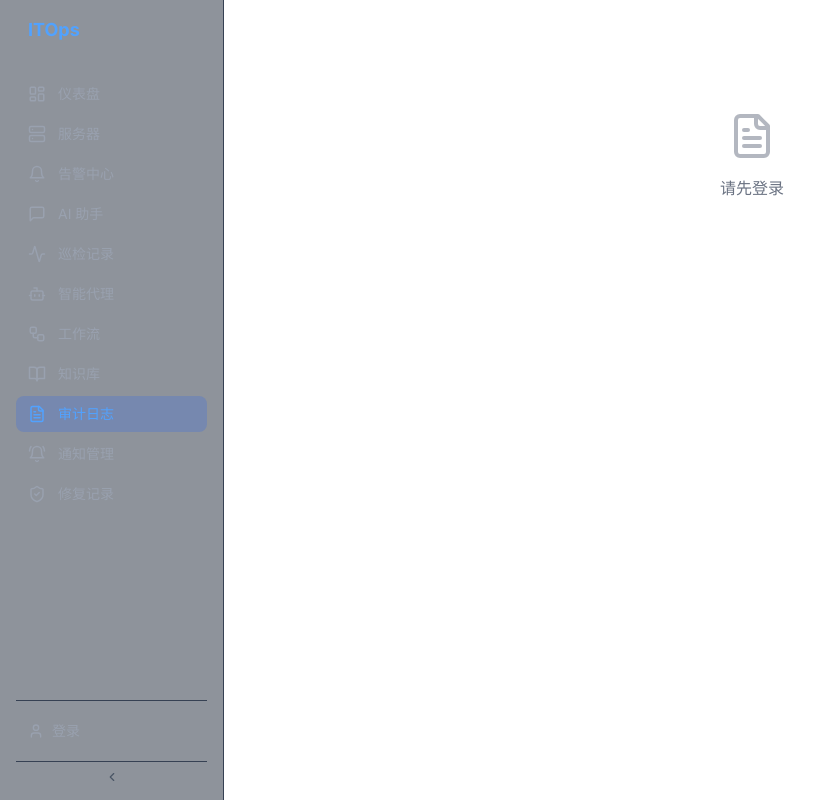
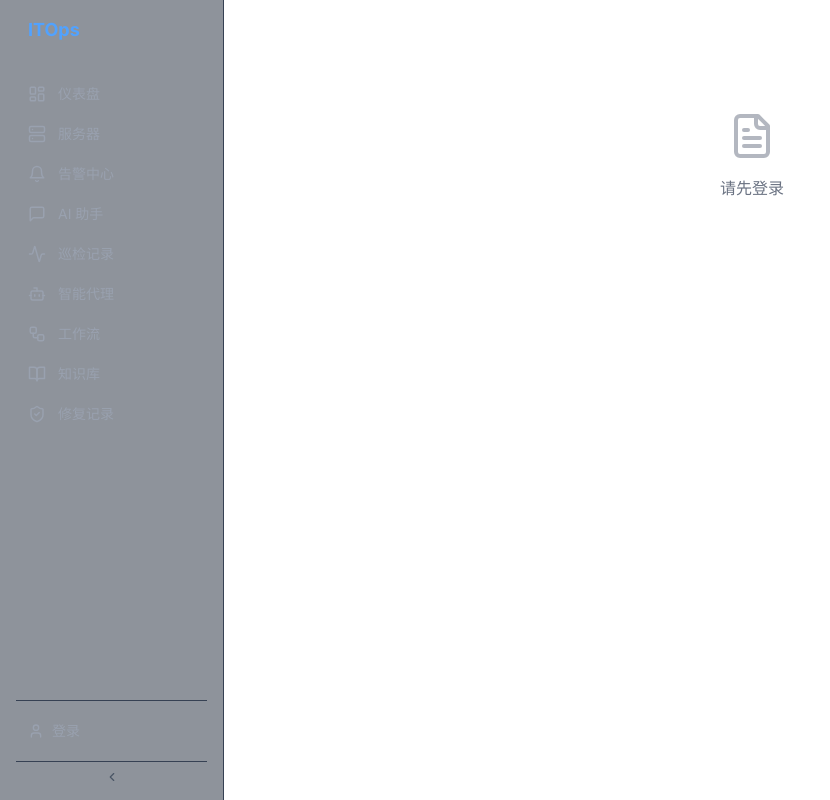
Before and after one commit to okudhdheheuus/Python_AIops, a Next.js app in the folder frontend-next/: page /audit in a window 1280 px wide. Shown: the whole page, without its empty margins (0-830 px from the left). Built offline with nearby package versions, Linux system fonts and the light colour scheme.

Commit message:
fix: 非管理员访问审计日志/通知管理不再显示403，改为友好提示
- 侧边栏对非admin隐藏审计日志、通知管理菜单项
- 对应页面添加角色检查，非admin显示友好提示而非403错误

```diff
--- a/frontend-next/src/app/audit/page.tsx
+++ b/frontend-next/src/app/audit/page.tsx
@@ -16,7 +16,7 @@ interface AuditLog {
 }
 
 export default function AuditPage() {
-  const { token, authFetch } = useAuth();
+  const { token, user, authFetch } = useAuth();
   const [logs, setLogs] = useState<AuditLog[]>([]);
   const [loading, setLoading] = useState(false);
   const [error, setError] = useState<string | null>(null);
@@ -75,6 +75,15 @@ export default function AuditPage() {
       <div className="p-8 text-center text-gray-500 mt-20">
         <FileText size={48} className="mx-auto mb-4 opacity-50" />
         <p>请先登录</p>
+      </div>
+    );
+
+  if (user?.role !== "admin")
+    return (
+      <div className="p-8 text-center text-gray-500 mt-20">
+        <FileText size={48} className="mx-auto mb-4 opacity-50" />
+        <p className="text-gray-400">审计日志仅限管理员查看</p>
+        <p className="text-xs text-gray-600 mt-2">演示环境不支持此功能</p>
       </div>
     );
 
--- a/frontend-next/src/app/notifications/page.tsx
+++ b/frontend-next/src/app/notifications/page.tsx
@@ -198,6 +198,15 @@ export default function NotificationsPage() {
       <div className="p-8 text-center text-gray-500 mt-20">
         <BellRing size={48} className="mx-auto mb-4 opacity-50" />
         <p>请先登录</p>
+      </div>
+    );
+
+  if (user?.role !== "admin")
+    return (
+      <div className="p-8 text-center text-gray-500 mt-20">
+        <BellRing size={48} className="mx-auto mb-4 opacity-50" />
+        <p className="text-gray-400">通知管理仅限管理员配置</p>
+        <p className="text-xs text-gray-600 mt-2">演示环境不支持此功能</p>
       </div>
     );
 
--- a/frontend-next/src/components/Sidebar.tsx
+++ b/frontend-next/src/components/Sidebar.tsx
@@ -15,8 +15,8 @@ const links = [
   { href: "/agents", label: "智能代理", icon: Bot },
   { href: "/workflows", label: "工作流", icon: Workflow },
   { href: "/knowledge", label: "知识库", icon: BookOpen },
-  { href: "/audit", label: "审计日志", icon: FileText },
-  { href: "/notifications", label: "通知管理", icon: BellRing },
+  { href: "/audit", label: "审计日志", icon: FileText, adminOnly: true },
+  { href: "/notifications", label: "通知管理", icon: BellRing, adminOnly: true },
   { href: "/remediation", label: "修复记录", icon: ShieldCheck },
 ];
 
@@ -49,7 +49,7 @@ export default function Sidebar() {
       </div>
 
       <nav className="flex flex-col gap-1 flex-1">
-        {links.map(({ href, label, icon: Icon }) => {
+        {links.filter(l => !l.adminOnly || user?.role === "admin").map(({ href, label, icon: Icon }) => {
           const active = pathname === href;
           return (
             <Link
```
